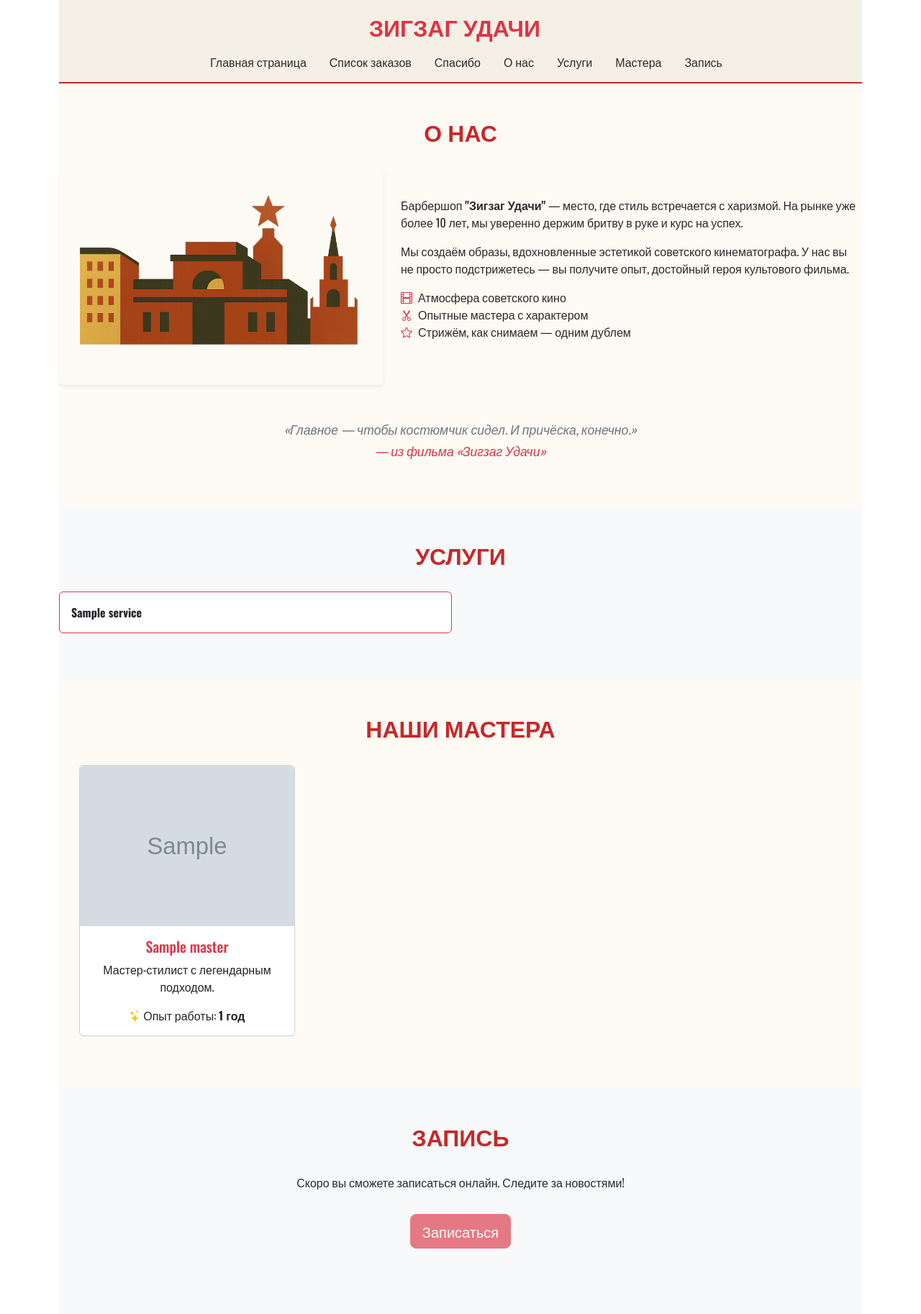
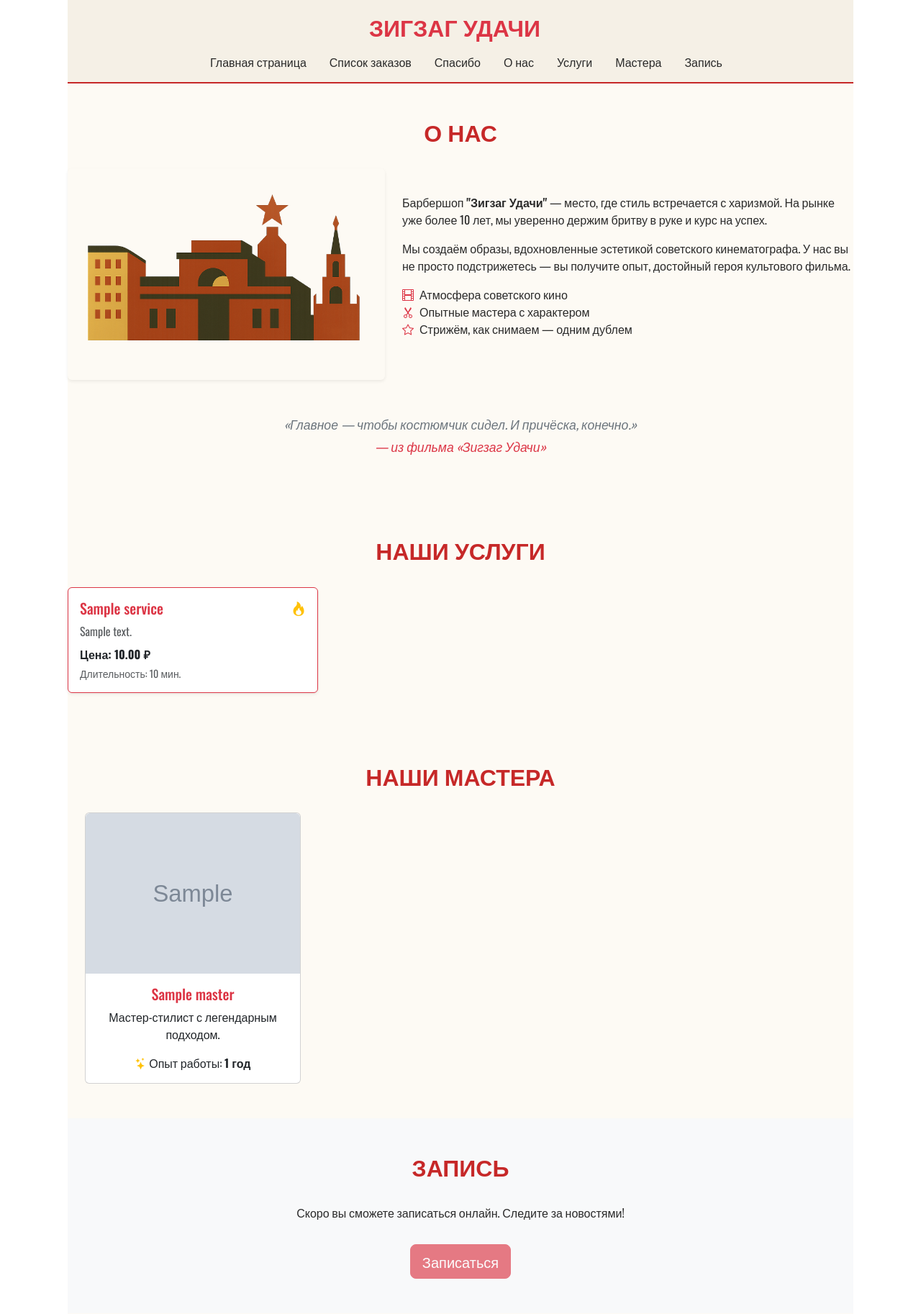
Before and after one commit to Katusha-tech/HWDJANGO, a Django app: page / in a window 1280 px wide. Shown: the top 1826 px of the page at 72% size. Run offline with Django 5.2, Linux system fonts and the light colour scheme; tables that the repository leaves empty hold one stand-in row (values such as "Sample post"); grey boxes marked "Sample" are stand-in pictures.

Commit message:
hw_40: в файле 'landing.html' исправила секцию Услуги, добавила туда название услуги, описание, цену и иконку популярная услуга

```diff
--- a/core/templates/core/landing.html
+++ b/core/templates/core/landing.html
@@ -37,14 +37,24 @@
   </div>
 </section>
 {% comment %}Секция "Услуги"{% endcomment %}
-<section id="services" class="py-5 zigzag-section bg-light">
-  <h2 class="section-title">УСЛУГИ</h2>
+<section id="services" class="py-5 zigzag-section">
+  <h2 class="section-title">Наши услуги</h2>
   <div class="section-content">
-    <div class="row">
+    <div class="row row-cols-1 row-cols-md-3 g-4">
       {% for service in services %}
-        <div class="col-md-6 mb-3">
-          <div class="p-3 border border-danger rounded text-dark bg-white">
-            <strong>{{ service }}</strong>
+        <div class="col">
+          <div class="card h-100 border border-danger shadow-sm">
+            <div class="card-body d-flex flex-column">
+              <h5 class="card-title text-danger d-flex justify-content-between align-items-center">
+                {{ service.name }}
+                  {% if service.is_popular %}
+                  <i class="bi bi-fire text-warning" title="Популярная услуга"></i>
+                  {% endif %}
+              </h5>
+              <p class="card-text text-muted mb-2">{{ service.description }}</p>
+              <p class="mt-auto fw-bold mb-1">Цена: {{ service.price }} ₽</p>
+              <small class="text-muted">Длительность: {{ service.duration }} мин.</small>
+            </div>
           </div>
         </div>
       {% endfor %}
@@ -54,9 +64,10 @@
 {% comment %}Секция "Мастера"{% endcomment %}
 <section id="masters" class="py-5 zigzag-section">
   <h2 class="section-title">НАШИ МАСТЕРА</h2>
-  <div class="row">
+  <div class="section-content">
+    <div class="row row-cols-1 row-cols-md-3 g-4">
     {% for master in masters %}
-      <div class="col-md-4 mb-4">
+      <div class="col">
         <div class="card text-center bg-master master-card h-100">
           <div class="card-img-top placeholder-photo">
             {% if master.photo %}
@@ -68,7 +79,11 @@
           <div class="card-body d-flex flex-column">
             <h5 class="card-title text-danger">{{ master.name }}</h5>
             <p class="card-text">Мастер-стилист с легендарным подходом.</p>
-            <p class="card-text mt-auto"><i class="bi bi-stars text-warning"></i> Опыт работы: <strong>{{ master.experience }} {% if master.experience == 1 %}год{% elif master.experience > 1 and master.experience < 5 %}года{% else %}лет{% endif %}</strong></p>
+            <p class="card-text mt-auto">
+              <i class="bi bi-stars text-warning"></i> Опыт работы:
+              <strong>{{ master.experience }} {% if master.experience == 1 %}год{% elif master.experience > 1 and master.experience < 5 %}года{% else %}лет{% endif %}
+              </strong>
+            </p>
           </div>
         </div>
       </div>
@@ -76,15 +91,17 @@
   </div>
 </section>
 {% comment %}Секция "Записаться"{% endcomment %}
-<section id="booking" class="py-5 zigzag-section bg-light text-center">
+<section id="booking" class="py-5 zigzag-section bg-light">
   <h2 class="section-title">ЗАПИСЬ</h2>
-  <p>Скоро вы сможете записаться онлайн. Следите за новостями!</p>
-  <a href="#" class="btn btn-danger btn-lg mt-3 disabled">Записаться</a>
+  <div class="section-content text-center">
+    <p>Скоро вы сможете записаться онлайн. Следите за новостями!</p>
+    <a href="#" class="btn btn-danger btn-lg mt-3 disabled">Записаться</a>
+  </div>
 </section>
 {% comment %}Секция "Отзывы"{% endcomment %}
-<section id="reviews" class="py-5 zigzag-section bg-light">
+<section id="reviews" class="py-5 zigzag-section">
   <h2 class="section-title">ОТЗЫВЫ НАШИХ КЛИЕНТОВ</h2>
-  <div class="review-container">
+  <div class="section-content">
     <div id="reviewsCarousel" class="carousel slide" data-bs-ride="carousel">
       <div class="carousel-inner">
         {% for review in reviews %}
--- a/templates/base.html
+++ b/templates/base.html
@@ -22,7 +22,7 @@
     {% endblock extra_head %}
   </head>
   <body>
-    <div class="container">
+    <div class="container px-3 px-sm-4">
       <header>
         {% block header %}
           {% include "includes/nav_menu_include.html" %}
```
